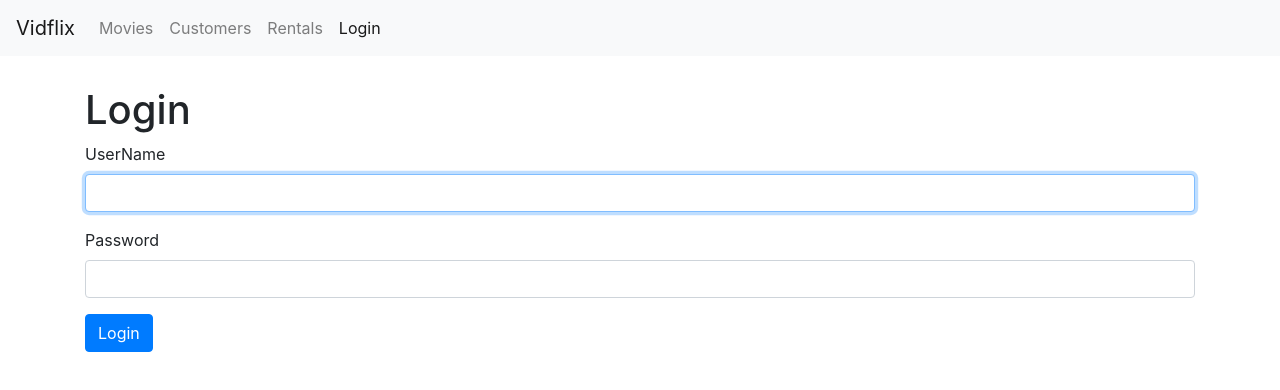
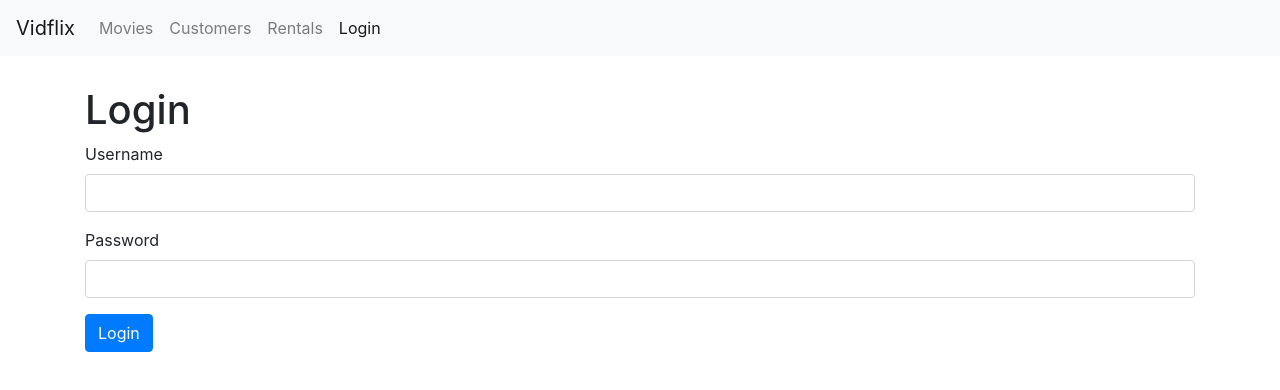
Before and after one commit to benNjogu/vidflix, a React (Create React App) app: page /login in a window 1280 px wide. Shown: the top 390 px of the page. Built offline with nearby package versions, Linux system fonts and the light colour scheme.

Commit message:
Extracting input element and basic validation.

```diff
--- /dev/null
+++ b/src/Components/common/input.jsx
@@ -0,0 +1,19 @@
+import React, { Component } from "react";
+
+const Input = ({ name, label, value, onChange }) => {
+  return (
+    <div className="form-group">
+      <label htmlFor={name}>{label}</label>
+      <input
+        value={value}
+        name={name}
+        onChange={onChange}
+        id={name}
+        type="text"
+        className="form-control"
+      />
+    </div>
+  );
+};
+
+export default Input;
--- a/src/Components/loginForm.jsx
+++ b/src/Components/loginForm.jsx
@@ -1,13 +1,24 @@
 import React, { Component } from "react";
+import Input from "./common/input";
 
 class LoginForm extends Component {
   state = {
     account: { username: "", password: "" },
+    error: {},
+  };
+
+  validate = () => {
+    return { username: "Username is required" };
   };
 
   handleSubmit = (e) => {
     e.preventDefault();
 
+    const errors = this.validate();
+    this.setState({ errors });
+    if (errors) return;
+
+    //Call the server
     console.log("Submitted");
   };
 
@@ -24,30 +35,18 @@
       <div>
         <h1>Login</h1>
         <form onSubmit={this.handleSubmit}>
-          <div className="form-group">
-            <label htmlFor="username">UserName</label>
-            <input
+          <Input
+            name="username"
+            label="Username"
             value={account.username}
-              name="username"
             onChange={this.handleChange}
-              autoFocus
-              ref={this.username}
-              id="username"
-              type="text"
-              className="form-control"
           />
-          </div>
-          <div className="form-group">
-            <label htmlFor="password">Password</label>
-            <input
+          <Input
+            name="password"
+            label="Password"
             value={account.password}
-              name="password"
             onChange={this.handleChange}
-              id="password"
-              type="text"
-              className="form-control"
           />
-          </div>
           <button className="btn btn-primary">Login</button>
         </form>
       </div>
```
Lines whose indentation alone changed are shown as unchanged.
